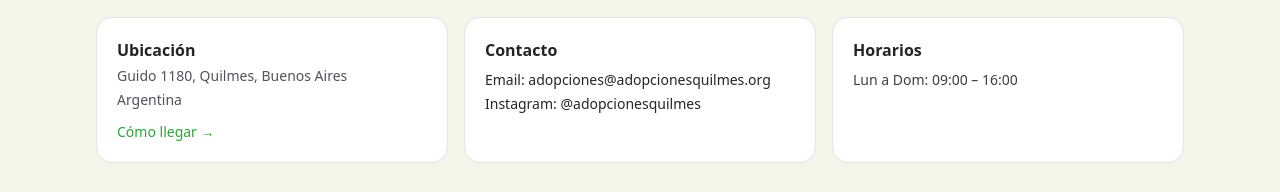
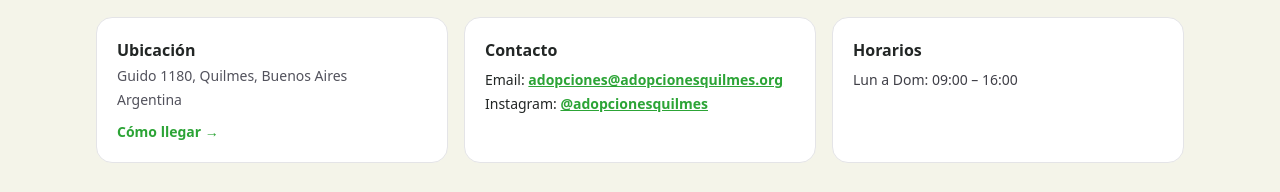
Before and after one commit to FranGarao/adopciones-front, a Next.js app: page / in a window 1280 px wide. Shown: the part 822-1014 px from the top of the page. Built offline with nearby package versions, Linux system fonts and the light colour scheme; no server answers.

Commit message:
style: enhance link styling in About component for better visibility and consistency

```diff
--- a/src/app/components/About.tsx
+++ b/src/app/components/About.tsx
@@ -53,7 +53,7 @@ export default function AboutPage() {
                             Ver en Google Maps →
                         </a> */}
                         <a
-                            className="inline-block text-sm hover:underline"
+                            className="inline-block text-sm hover:underline font-semibold"
                             style={{ color: VERDE_PRINCIPAL }}
                             href={`https://www.google.com/maps/dir/?api=1&destination=${q}`}
                             target="_blank"
@@ -69,14 +69,14 @@ export default function AboutPage() {
                     <ul className="mt-2 space-y-1 text-sm">
                         <li>
                             Email:{" "}
-                            <a className="hover:underline" href="mailto:adopciones@adopcionesquilmes.org">
+                            <a className="underline font-semibold" style={{ color: VERDE_PRINCIPAL }} href="mailto:adopciones@adopcionesquilmes.org">
                                 adopciones@adopcionesquilmes.org
                             </a>
                         </li>
 
                         <li>
                             Instagram:{" "}
-                            <a className="hover:underline" href="https://instagram.com/adopcionesquilmes" target="_blank" rel="noopener noreferrer">
+                            <a className="underline font-semibold" style={{ color: VERDE_PRINCIPAL }} href="https://instagram.com/adopcionesquilmes" target="_blank" rel="noopener noreferrer">
                                 @adopcionesquilmes
                             </a>
                         </li>
```
